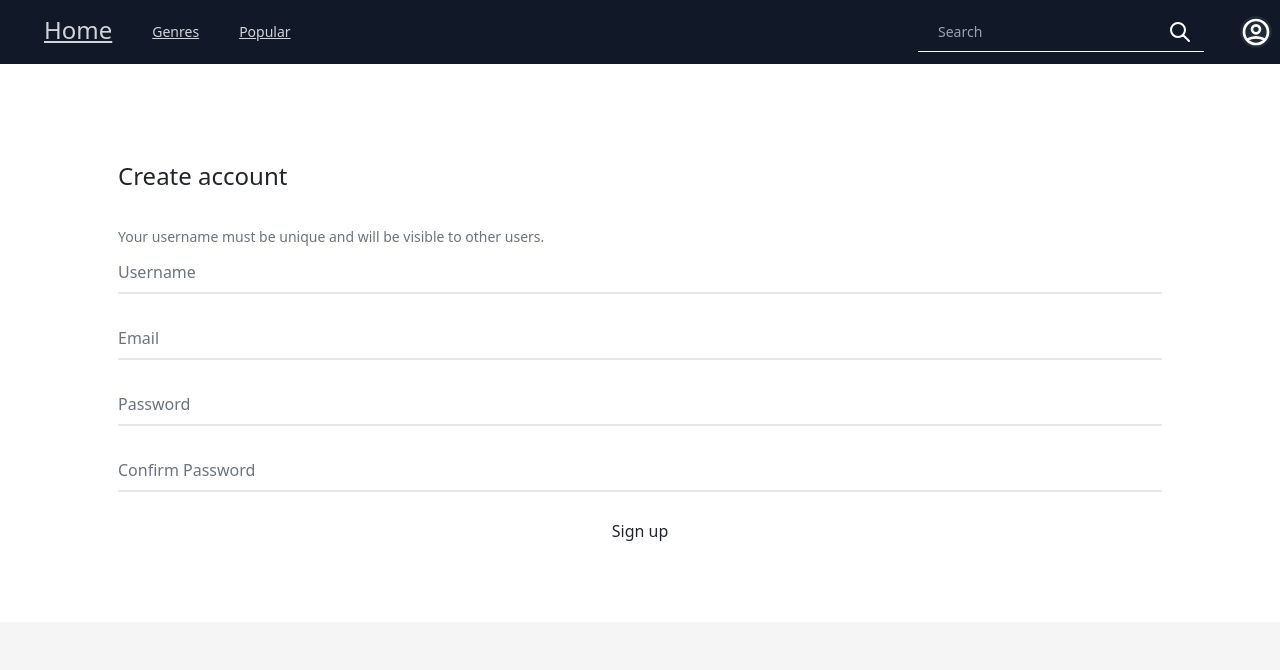
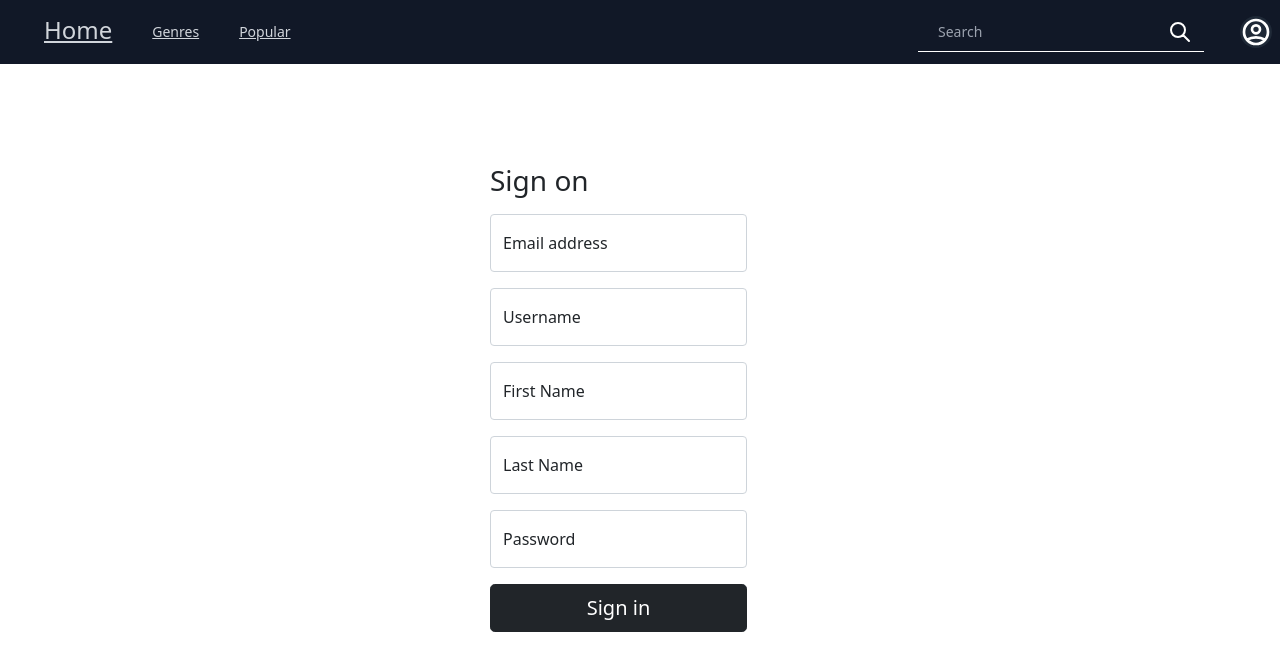
Before and after one commit to AlessandroCanossa/tec-web-project, a Next.js app in the folder frontend/: page /registration in a window 1280 px wide. Shown: the top 670 px of the page. Built offline with nearby package versions, Linux system fonts and the light colour scheme.

Commit message:
refactored registration form

```diff
--- a/frontend/pages/login.tsx
+++ b/frontend/pages/login.tsx
@@ -90,7 +90,7 @@ const Login = () => {
                   onChange={handleChange}
                 />
               </Form.Group>
-              <Button className="w-100" size="lg" variant="dark" type="submit">
+              <Button className="ml-0 w-100" size="lg" variant="dark" type="submit">
                 Sign in
               </Button>
             </Form>
--- a/frontend/pages/registration.tsx
+++ b/frontend/pages/registration.tsx
@@ -1,112 +1,160 @@
 import Head from "next/head";
 import { NextPage } from "next/types";
 
-import { FocusEvent, useState } from "react";
-
 import Layout from "../components/layout";
-import FormInput from "../components/formInput";
 import styles from "../components/registration.module.css";
 
+import * as Yup from "yup";
+import { Formik } from "formik";
+import { Button, Form } from "react-bootstrap";
+
+const schema = Yup.object().shape({
+  email: Yup.string()
+    .email("Enter a valid email")
+    .required("Enter a valid email")
+    .min(5)
+    .max(255),
+  username: Yup.string().required().min(3).max(255),
+  first_name: Yup.string().required().min(3).max(255),
+  last_name: Yup.string().required().min(3).max(255),
+  password: Yup.string().required().min(5).max(255),
+});
+
 const Registration: NextPage = () => {
-  const [emailError, setEmailError] = useState("");
-  const [passwordError, setPasswordError] = useState("");
-  const [confirmPswError, setConfirmPswError] = useState("");
-  const [password, setPassword] = useState("");
-
-  const handleChangeEmail = (e: FocusEvent<HTMLInputElement>) => {
-    const regex =
-      /^(([^<>()[\].,;:\s@"]+(\.[^<>()[\].,;:\s@"]+)*)|(".+"))@(([^<>()[\].,;:\s@"]+\.)+[^<>()[\].,;:\s@"]{2,})$/i;
-    const target = e.target;
-    const value = target.value;
-
-    if (!value || !regex.test(value)) {
-      setEmailError("Insert a valid email!");
-    } else {
-      setEmailError("");
-    }
-  };
-
-  const handleChangePassword = (e: FocusEvent<HTMLInputElement>) => {
-    const target = e.target;
-    const regex =
-      /^(?=.*\d)(?=.*[a-z])(?=.*[A-Z])(?=.*[a-zA-Z])(?=.*[!@#$%^&(){}[\]:;<>,.?\/~_+\-=|\\]).{8,32}$/i;
-    const value = target.value;
-    setPassword(value);
-
-    if (!value || !regex.test(value)) {
-      setPasswordError(
-        "Error: Password must contain at least one number, one uppercase or lowercase letter, one special character, and at least 8 and no more than 32."
-      );
-      return;
-    }
-    setPasswordError("");
-  };
-
-  const handleChangeConfirmPsw = (e: FocusEvent<HTMLInputElement>) => {
-    const target = e.target;
-    const value = target.value;
-
-    if (value !== password) {
-      setConfirmPswError("Error: Passwords must match");
-      return;
-    }
-    setConfirmPswError("");
-  };
-
   return (
     <Layout>
       <Head>
-        <title>Sign Up</title>
-        <meta name="description" content="Generated by create next app" />
-        {/* <link rel="icon" href="/favicon.ico" /> */}
+        <title>Register</title>
       </Head>
 
-      <div className="container flex flex-wrap mt-5 mx-auto p-5 bg-white max-w-xl ">
-        <div className=" w-full items-center mb-4">
-          <h2 className="text-2xl">Create account</h2>
-        </div>
-        <div className=" w-full mb-4 ">
-          <form action="/" method="POST">
-            <span className="text-sm text-gray-500">
-              Your username must be unique and will be visible to other users.
-            </span>
-            <div>
-              <FormInput
-                inputType={"text"}
-                inputName={"username"}
-                inputLabel={"Username"}
-                errorMsg={""}
-              />
-              <FormInput
-                inputType={"email"}
-                inputName={"email"}
-                inputLabel={"Email"}
-                errorMsg={emailError}
-                changeHandler={handleChangeEmail}
-              />
-              <FormInput
-                inputType={"password"}
-                inputName={"password"}
-                inputLabel={"Password"}
-                errorMsg={passwordError}
-                changeHandler={handleChangePassword}
-              />
-              <FormInput
-                inputType={"password"}
-                inputName={"confirmPassword"}
-                inputLabel={"Confirm Password"}
-                errorMsg={confirmPswError}
-                changeHandler={handleChangeConfirmPsw}
-              />
-            </div>
-            <div className="text-center">
-              <button type={"submit"} className="btn btn_dark">
-                Sign up
-              </button>
-            </div>
-          </form>
-        </div>
-      </div>
+      <section className={`${styles.form_signin} w-100 m-auto`}>
+        <Formik
+          validationSchema={schema}
+          initialValues={{
+            email: "",
+            username: "",
+            first_name: "",
+            last_name: "",
+            password: "",
+          }}
+          onSubmit={(values, actions) => {
+            console.log({ values, actions });
+            alert(JSON.stringify(values, null, 2));
+            actions.setSubmitting(false);
+          }}
+        >
+          {({ handleSubmit, handleChange, values, errors }) => (
+            <Form noValidate onSubmit={handleSubmit}>
+              <h1 className="h3 mb-3 fw-normal">Sign on</h1>
+
+              <Form.Group
+                className="mb-3 position-relative"
+                controlId="validationFormik01"
+              >
+                <Form.FloatingLabel label="Email address" className="mb-3">
+                  <Form.Control
+                    type="email"
+                    name="email"
+                    placeholder="name@example.com"
+                    isInvalid={!!errors.email}
+                    // isValid={touched.email && !errors.email}
+                    value={values.email}
+                    onChange={handleChange}
+                  />
+                  <Form.Control.Feedback type="invalid" tooltip>
+                    {errors.email}
+                  </Form.Control.Feedback>
+                </Form.FloatingLabel>
+              </Form.Group>
+              <Form.Group
+                className="mb-3 position-relative"
+                controlId="validationFormik01"
+              >
+                <Form.FloatingLabel label="Username" className="mb-3">
+                  <Form.Control
+                    type="text"
+                    name="username"
+                    placeholder="username"
+                    isInvalid={!!errors.username}
+                    // isValid={touched.email && !errors.email}
+                    value={values.username}
+                    onChange={handleChange}
+                  />
+                  <Form.Control.Feedback type="invalid" tooltip>
+                    {errors.username}
+                  </Form.Control.Feedback>
+                </Form.FloatingLabel>
+              </Form.Group>
+              <Form.Group
+                className="mb-3 position-relative"
+                controlId="validationFormik01"
+              >
+                <Form.FloatingLabel label="First Name" className="mb-3">
+                  <Form.Control
+                    type="text"
+                    name="first_name"
+                    placeholder="First name"
+                    isInvalid={!!errors.first_name}
+                    // isValid={touched.email && !errors.email}
+                    value={values.first_name}
+                    onChange={handleChange}
+                  />
+                  <Form.Control.Feedback type="invalid" tooltip>
+                    {errors.first_name}
+                  </Form.Control.Feedback>
+                </Form.FloatingLabel>
+              </Form.Group>
+              <Form.Group
+                className="mb-3 position-relative"
+                controlId="validationFormik01"
+              >
+                <Form.FloatingLabel label="Last Name" className="mb-3">
+                  <Form.Control
+                    type="text"
+                    name="last_name"
+                    placeholder="Last name"
+                    isInvalid={!!errors.last_name}
+                    // isValid={touched.email && !errors.email}
+                    value={values.last_name}
+                    onChange={handleChange}
+                  />
+                  <Form.Control.Feedback type="invalid" tooltip>
+                    {errors.last_name}
+                  </Form.Control.Feedback>
+                </Form.FloatingLabel>
+              </Form.Group>
+              <Form.Group
+                className="mb-3 position-relative"
+                controlId="validationFormik02"
+              >
+                <Form.FloatingLabel label="Password">
+                  <Form.Control
+                    type="password"
+                    name="password"
+                    placeholder="Password"
+                    isInvalid={!!errors.password}
+                    // isValid={touched.password && !errors.password}
+                    value={values.password}
+                    onChange={handleChange}
+                  />
+                  <Form.Control.Feedback type="invalid" tooltip>
+                    {errors.password}
+                  </Form.Control.Feedback>
+                </Form.FloatingLabel>
+              </Form.Group>
+
+              <Button
+                className="ms-0 w-100"
+                size="lg"
+                variant="dark"
+                type="submit"
+              >
+                Sign in
+              </Button>
+            </Form>
+          )}
+        </Formik>
+      </section>
     </Layout>
   );
 };
```
